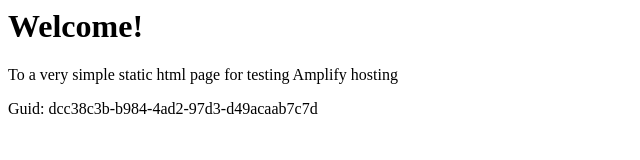
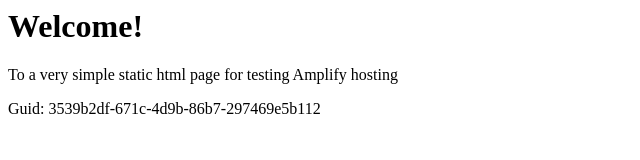
Before and after one commit to aws-aemilia-dub/Github-PR-Commit-Integration-Test-DoNotTouch-GitHubWebhookPushCanaryTest-v1-prod-eu-west-1, a website: page src/index.html in a window 1280 px wide. Shown: the full height of the page, 0-640 px from the left. Drawn offline with Linux system fonts and the light colour scheme.

Commit message:
commit from integ tests

```diff
--- a/src/index.html
+++ b/src/index.html
@@ -12,6 +12,6 @@
 <body>
     <h1>Welcome!</h1>
     <p>To a very simple static html page for testing Amplify hosting</p>
-    <p>Guid: dcc38c3b-b984-4ad2-97d3-d49acaab7c7d</p></body>
+    <p>Guid: 3539b2df-671c-4d9b-86b7-297469e5b112</p></body>
 
 </html>
```
